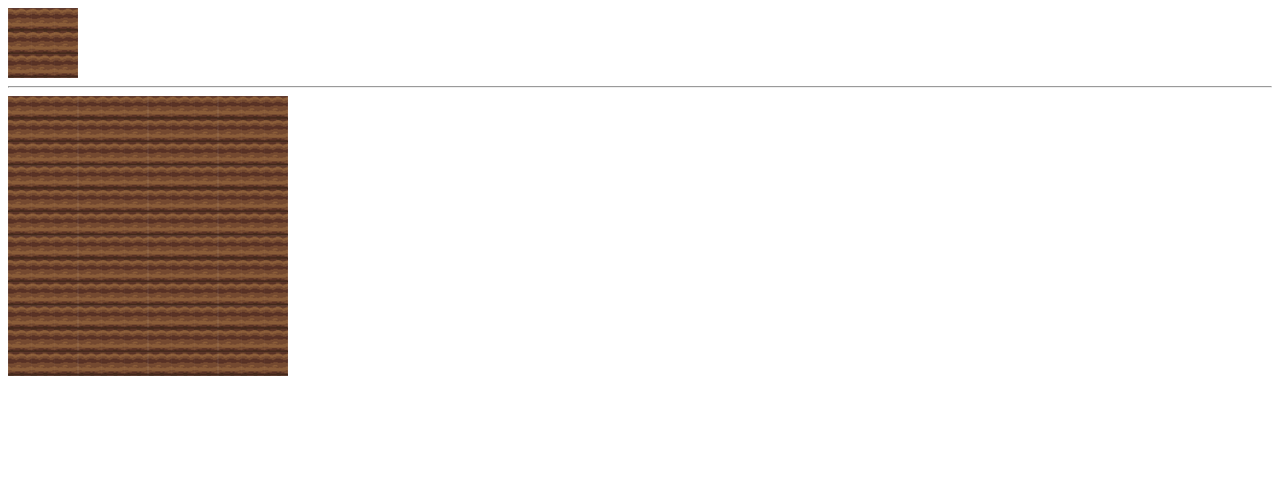
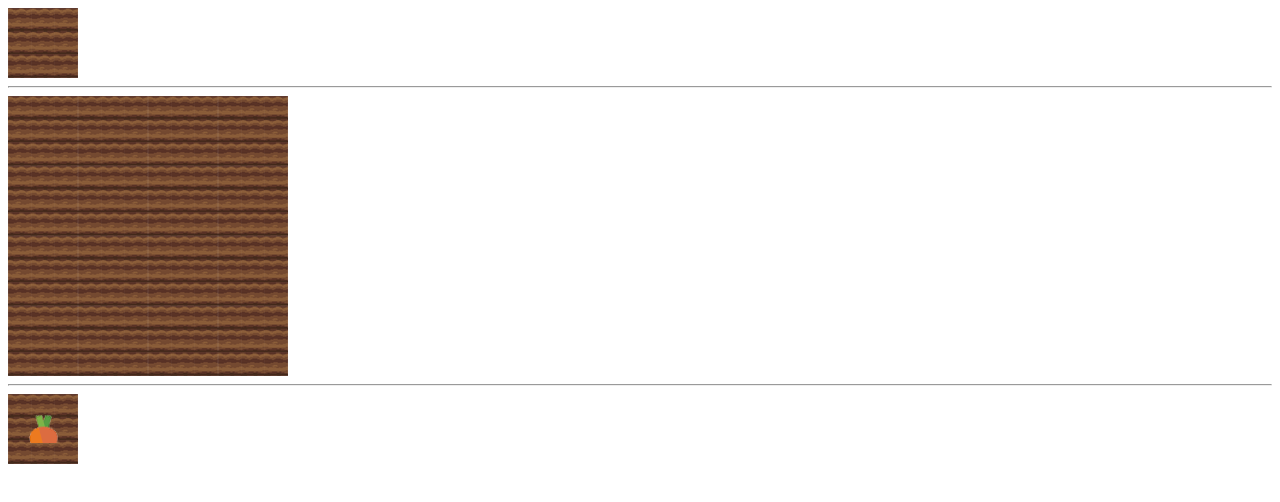
Before and after one commit to rehia/formation-js, a website: page public/index.html in a window 1280 px wide. Drawn offline with Linux system fonts and the light colour scheme.

Commit message:
feat: add carot

```diff
--- /dev/null
+++ b/public/carrot.js
@@ -0,0 +1,11 @@
+function Carrot(){
+  this.domElement = document.createElement('div');
+  this.domElement.style.width = this.WIDTH + 'px';
+  this.domElement.style.height = this.HEIGHT + 'px';
+  this.domElement.style.position = 'absolute';
+  this.domElement.style.background = 'url(./img/'+ this.IMG +'.png)';
+}
+
+Carrot.prototype.WIDTH = 65;
+Carrot.prototype.HEIGHT = 28;
+Carrot.prototype.IMG = 'carrot';
--- a/public/index.html
+++ b/public/index.html
@@ -6,6 +6,7 @@
   <link rel="stylesheet" href="styles.css">
   <script src="/square.js"></script>
   <script src="/grid.js"></script>
+  <script src="/carrot.js"></script>
 </head>
 <body>
   <div id="one-square"></div>
@@ -20,5 +21,14 @@
     var grid = new Grid(4, 4, document.getElementById('grid'));
   </script>
 
+  <hr>
+
+  <div id="one-vegetable"></div>
+  <script>
+    var field = new Square(document.getElementById('one-vegetable'));
+    var carrots = new Carrot();
+    field.put(carrots);
+  </script>
+
 </body>
 </html>
--- a/public/square.js
+++ b/public/square.js
@@ -4,6 +4,7 @@ function Square(content) {
   this.domElement.style.width = this.SIZE + 'px';
   this.domElement.style.height = this.SIZE + 'px';
   this.domElement.style.background = 'url(./img/ground.png)';
+  this.domElement.style.position = 'relative';
   if (content) {
     this.attachTo(content);
   }
@@ -20,3 +21,9 @@ Square.prototype.setPosition = function(x, y) {
   this.domElement.style.top = (this.SIZE * x) + 'px';
   this.domElement.style.left = (this.SIZE * y) + 'px';
 };
+
+Square.prototype.put = function(vegetable) {
+  this.domElement.appendChild(vegetable.domElement);
+  vegetable.domElement.style.left = ((this.SIZE - vegetable.WIDTH) / 2) + 'px';
+  vegetable.domElement.style.bottom = ((this.SIZE - vegetable.HEIGHT) / 2) + 'px';
+};
```
